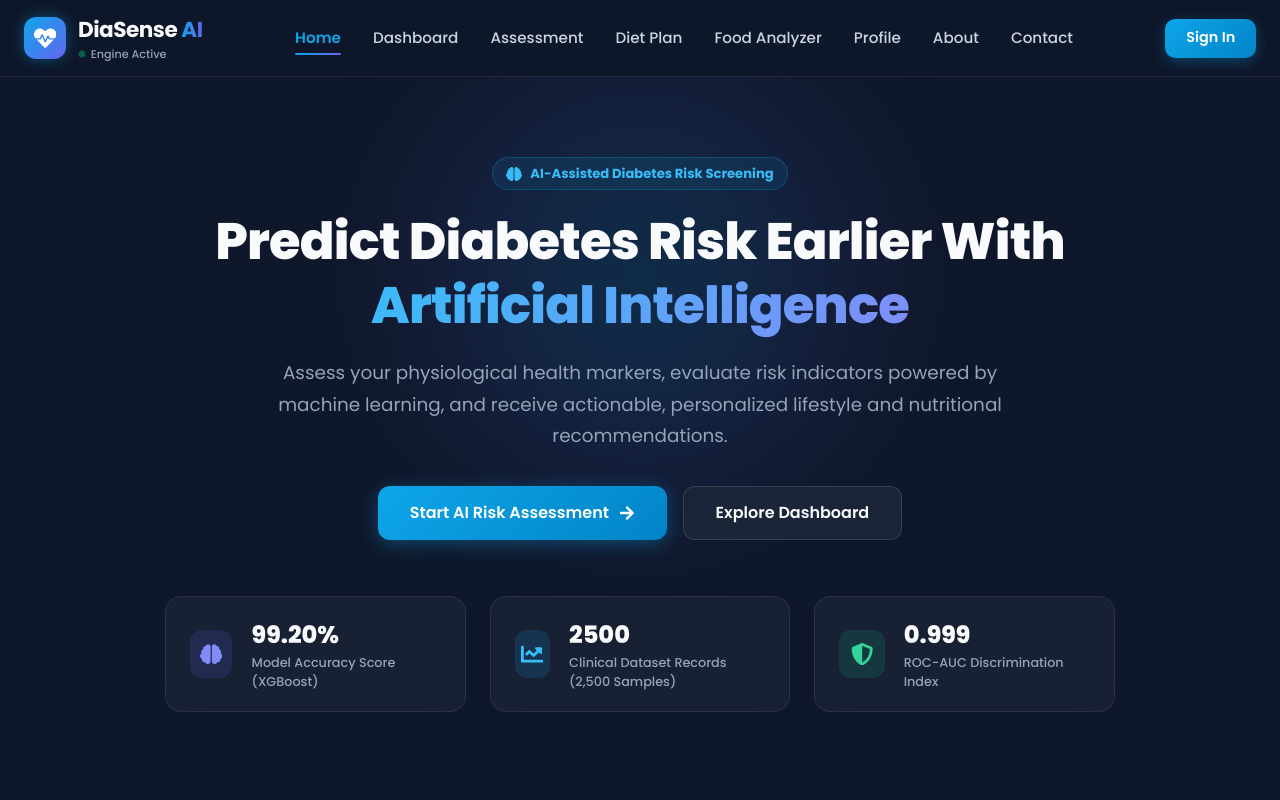
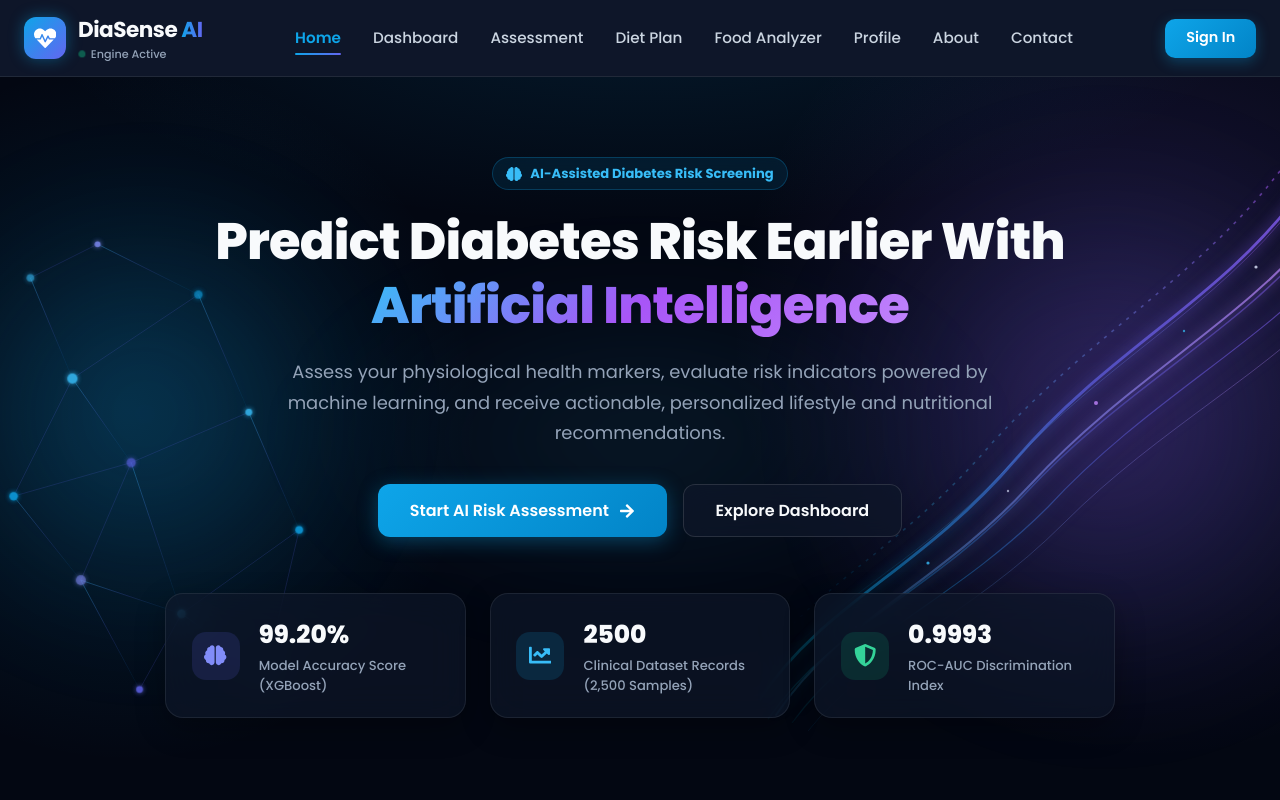
Before and after one commit to GAGANVK43/MajorPro, a React (Vite) app in the folder frontend/: page / in a window 1280 px wide. Shown: the top 800 px of the page. Built offline with nearby package versions, Linux system fonts and the light colour scheme; no server answers.

Commit message:
feat: Add geometric neural constellation and flowing energy wave ribbon background to Hero section

```diff
--- a/frontend/src/components/Hero/Hero.css
+++ b/frontend/src/components/Hero/Hero.css
@@ -1,23 +1,121 @@
 .hero-section {
   position: relative;
+  min-height: 85vh;
   padding: 5rem 1.5rem 4rem 1.5rem;
   overflow: hidden;
   display: flex;
   justify-content: center;
+  align-items: center;
+  background-color: #030712;
 }
 
-.hero-backdrop-glow {
+/* Background Atmosphere & Ambient Lighting */
+.hero-cosmic-bg {
   position: absolute;
-  top: -100px;
+  inset: 0;
+  background:
+    radial-gradient(ellipse 80% 50% at 50% -10%, rgba(14, 165, 233, 0.12) 0%, transparent 60%),
+    radial-gradient(circle 600px at 90% 35%, rgba(139, 92, 246, 0.18) 0%, transparent 70%),
+    radial-gradient(circle 500px at 10% 45%, rgba(14, 165, 233, 0.15) 0%, transparent 70%),
+    #030712;
+  pointer-events: none;
+}
+
+.hero-glow-left {
+  position: absolute;
+  top: 15%;
+  left: -80px;
+  width: 450px;
+  height: 450px;
+  border-radius: 50%;
+  background: radial-gradient(circle, rgba(14, 165, 233, 0.2) 0%, rgba(3, 7, 18, 0) 70%);
+  filter: blur(60px);
+  pointer-events: none;
+}
+
+.hero-glow-right {
+  position: absolute;
+  top: 10%;
+  right: -100px;
+  width: 550px;
+  height: 550px;
+  border-radius: 50%;
+  background: radial-gradient(circle, rgba(139, 92, 246, 0.25) 0%, rgba(99, 102, 241, 0.1) 40%, transparent 70%);
+  filter: blur(60px);
+  pointer-events: none;
+}
+
+.hero-glow-center {
+  position: absolute;
+  top: 25%;
   left: 50%;
   transform: translateX(-50%);
-  width: 600px;
-  height: 600px;
-  background: radial-gradient(circle, rgba(14, 165, 233, 0.18) 0%, rgba(99, 102, 241, 0.08) 50%, transparent 70%);
+  width: 700px;
+  height: 350px;
+  background: radial-gradient(ellipse, rgba(56, 189, 248, 0.1) 0%, transparent 70%);
+  filter: blur(50px);
   pointer-events: none;
-  filter: blur(50px);
 }
 
+/* Left Side: Neural Geometric Constellation */
+.hero-neural-left {
+  position: absolute;
+  top: 50%;
+  left: -20px;
+  transform: translateY(-50%);
+  width: 420px;
+  height: 580px;
+  pointer-events: none;
+  z-index: 1;
+  opacity: 0.85;
+}
+
+.neural-svg {
+  width: 100%;
+  height: 100%;
+  animation: floatNeural 8s ease-in-out infinite alternate;
+}
+
+@keyframes floatNeural {
+  0% { transform: translateY(0) rotate(0deg); }
+  100% { transform: translateY(-12px) rotate(1.5deg); }
+}
+
+.pulse-node {
+  animation: pulseGlow 3s ease-in-out infinite alternate;
+}
+
+@keyframes pulseGlow {
+  0% { transform-origin: center; opacity: 0.6; }
+  100% { transform-origin: center; opacity: 1; filter: drop-shadow(0 0 8px #38bdf8); }
+}
+
+/* Right Side: Ethereal Neon Flowing Energy Wave Ribbon */
+.hero-wave-right {
+  position: absolute;
+  top: 48%;
+  right: -40px;
+  transform: translateY(-50%);
+  width: 560px;
+  height: 600px;
+  pointer-events: none;
+  z-index: 1;
+  opacity: 0.9;
+}
+
+.wave-svg {
+  width: 100%;
+  height: 100%;
+  animation: waveFloat 10s ease-in-out infinite alternate;
+}
+
+@keyframes waveFloat {
+  0% { transform: scale(1) translateY(0); }
+  50% { transform: scale(1.03) translateY(-14px); }
+  100% { transform: scale(1) translateY(0); }
+}
+
+/* Foreground Container (Text & Controls) */
 .hero-container {
   max-width: 1100px;
   width: 100%;
@@ -25,7 +123,8 @@
   flex-direction: column;
   align-items: center;
   text-align: center;
-  z-index: 1;
+  position: relative;
+  z-index: 10;
 }
 
 .hero-badge {
@@ -35,11 +134,12 @@
   padding: 0.45rem 1.1rem;
   border-radius: 30px;
   background: rgba(14, 165, 233, 0.1);
-  border: 1px solid rgba(14, 165, 233, 0.3);
+  border: 1px solid rgba(14, 165, 233, 0.35);
   color: #38bdf8;
   font-size: 0.88rem;
   font-weight: 600;
   margin-bottom: 1.5rem;
+  backdrop-filter: blur(8px);
 }
 
 .badge-icon {
@@ -57,13 +157,14 @@
 }
 
 .gradient-text {
-  background: linear-gradient(135deg, #38bdf8 0%, #818cf8 100%);
+  background: linear-gradient(135deg, #38bdf8 0%, #a855f7 50%, #c084fc 100%);
   -webkit-background-clip: text;
   -webkit-text-fill-color: transparent;
+  display: inline-block;
 }
 
 .hero-description {
-  font-size: 1.15rem;
+  font-size: 1.12rem;
   line-height: 1.7;
   color: #94a3b8;
   max-width: 750px;
@@ -85,27 +186,30 @@
   align-items: center;
   gap: 0.6rem;
   transition: all 0.25s ease;
+  cursor: pointer;
 }
 
 .cta-btn.primary {
   background: linear-gradient(135deg, #0ea5e9 0%, #0284c7 100%);
   color: #ffffff;
   box-shadow: 0 4px 20px rgba(14, 165, 233, 0.35);
+  border: none;
 }
 
 .cta-btn.primary:hover {
   transform: translateY(-3px);
-  box-shadow: 0 8px 28px rgba(14, 165, 233, 0.5);
+  box-shadow: 0 8px 28px rgba(14, 165, 233, 0.55);
 }
 
 .cta-btn.secondary {
-  background: rgba(30, 41, 59, 0.8);
+  background: rgba(15, 23, 42, 0.7);
+  backdrop-filter: blur(12px);
   color: #f8fafc;
   border: 1px solid rgba(255, 255, 255, 0.12);
 }
 
 .cta-btn.secondary:hover {
-  background: rgba(30, 41, 59, 1);
+  background: rgba(30, 41, 59, 0.9);
   border-color: #0ea5e9;
   transform: translateY(-3px);
 }
@@ -121,33 +225,36 @@
 }
 
 .stat-card {
-  background: rgba(30, 41, 59, 0.6);
-  backdrop-filter: blur(16px);
+  background: rgba(15, 23, 42, 0.65);
+  backdrop-filter: blur(18px);
   border: 1px solid rgba(255, 255, 255, 0.08);
-  border-radius: 16px;
-  padding: 1.25rem 1.5rem;
+  border-radius: 18px;
+  padding: 1.35rem 1.6rem;
   display: flex;
   align-items: center;
   gap: 1.2rem;
   text-align: left;
-  transition: transform 0.25s ease, border-color 0.25s ease;
+  transition: transform 0.25s ease, border-color 0.25s ease, box-shadow 0.25s ease;
+  box-shadow: 0 10px 30px rgba(0, 0, 0, 0.3);
 }
 
 .stat-card:hover {
   transform: translateY(-4px);
-  border-color: rgba(14, 165, 233, 0.3);
+  border-color: rgba(14, 165, 233, 0.35);
+  box-shadow: 0 15px 35px rgba(0, 0, 0, 0.4), 0 0 20px rgba(14, 165, 233, 0.15);
 }
 
 .stat-icon-box {
   width: 48px;
   height: 48px;
-  border-radius: 12px;
+  border-radius: 14px;
   background: rgba(99, 102, 241, 0.15);
   color: #818cf8;
   display: flex;
   align-items: center;
   justify-content: center;
   font-size: 1.4rem;
+  flex-shrink: 0;
 }
 
 .stat-icon-box.cyan {
@@ -161,26 +268,30 @@
 }
 
 .stat-content h3 {
-  font-size: 1.5rem;
+  font-size: 1.55rem;
   font-weight: 800;
   color: #f8fafc;
+  margin: 0 0 0.2rem 0;
 }
 
 .stat-content p {
-  font-size: 0.8rem;
+  font-size: 0.82rem;
   color: #94a3b8;
   font-weight: 500;
+  margin: 0;
 }
 
-.disclaimer-banner {
-  background: rgba(245, 158, 11, 0.1);
-  border: 1px solid rgba(245, 158, 11, 0.3);
-  color: #fcd34d;
-  font-size: 0.82rem;
-  padding: 0.6rem 1.2rem;
-  border-radius: 10px;
-  max-width: 800px;
-  line-height: 1.4;
+@media (max-width: 1024px) {
+  .hero-neural-left {
+    width: 280px;
+    left: -40px;
+    opacity: 0.45;
+  }
+  .hero-wave-right {
+    width: 380px;
+    right: -50px;
+    opacity: 0.55;
+  }
 }
 
 @media (max-width: 768px) {
@@ -198,4 +309,8 @@
     width: 100%;
     justify-content: center;
   }
+  .hero-neural-left,
+  .hero-wave-right {
+    display: none;
+  }
 }
--- a/frontend/src/components/Hero/Hero.jsx
+++ b/frontend/src/components/Hero/Hero.jsx
@@ -9,7 +9,7 @@ function Hero() {
   const [modelMetrics, setModelMetrics] = useState({
     accuracy_percentage: "99.20%",
     dataset_samples: 2500,
-    roc_auc: 0.999,
+    roc_auc: 0.9993,
   });
 
   useEffect(() => {
@@ -26,7 +26,7 @@ function Hero() {
           setModelMetrics({
             accuracy_percentage: resData.data.accuracy_percentage || "99.20%",
             dataset_samples: resData.data.dataset_samples || 2500,
-            roc_auc: resData.data.roc_auc || 0.999,
+            roc_auc: resData.data.roc_auc || 0.9993,
           });
         }
       })
@@ -35,7 +35,160 @@ function Hero() {
 
   return (
     <section className="hero-section">
-      <div className="hero-backdrop-glow" />
+      {/* Ambient Lighting & Atmosphere */}
+      <div className="hero-cosmic-bg" />
+      <div className="hero-glow-left" />
+      <div className="hero-glow-right" />
+      <div className="hero-glow-center" />
+
+      {/* Left Side: Neural Network Geometric Constellation */}
+      <div className="hero-neural-left">
+        <svg viewBox="0 0 500 650" fill="none" xmlns="http://www.w3.org/2000/svg" className="neural-svg">
+          <defs>
+            <linearGradient id="neuralGrad" x1="0%" y1="0%" x2="100%" y2="100%">
+              <stop offset="0%" stopColor="#38bdf8" stopOpacity="0.8" />
+              <stop offset="50%" stopColor="#6366f1" stopOpacity="0.4" />
+              <stop offset="100%" stopColor="#0ea5e9" stopOpacity="0.1" />
+            </linearGradient>
+            <filter id="glowFilter" x="-20%" y="-20%" width="140%" height="140%">
+              <feGaussianBlur stdDeviation="3" result="blur" />
+              <feMerge>
+                <feMergeNode in="blur" />
+                <feMergeNode in="SourceGraphic" />
+              </feMerge>
+            </filter>
+          </defs>
+
+          {/* Network Connection Lines */}
+          <g stroke="url(#neuralGrad)" strokeWidth="1" opacity="0.6">
+            <line x1="60" y1="120" x2="140" y2="80" />
+            <line x1="140" y1="80" x2="260" y2="140" />
+            <line x1="60" y1="120" x2="110" y2="240" />
+            <line x1="110" y1="240" x2="260" y2="140" />
+            <line x1="110" y1="240" x2="180" y2="340" />
+            <line x1="260" y1="140" x2="320" y2="280" />
+            <line x1="180" y1="340" x2="320" y2="280" />
+            <line x1="40" y1="380" x2="110" y2="240" />
+            <line x1="40" y1="380" x2="180" y2="340" />
+            <line x1="180" y1="340" x2="120" y2="480" />
+            <line x1="40" y1="380" x2="120" y2="480" />
+            <line x1="120" y1="480" x2="240" y2="520" />
+            <line x1="180" y1="340" x2="240" y2="520" />
+            <line x1="320" y1="280" x2="380" y2="420" />
+            <line x1="240" y1="520" x2="380" y2="420" />
+            <line x1="120" y1="480" x2="190" y2="610" />
+            <line x1="240" y1="520" x2="190" y2="610" />
+            <line x1="240" y1="520" x2="340" y2="590" />
+            <line x1="380" y1="420" x2="340" y2="590" />
+          </g>
+
+          {/* Glowing Neural Vertices & Nodes */}
+          <g filter="url(#glowFilter)">
+            <circle cx="60" cy="120" r="4.5" fill="#38bdf8" className="pulse-node" />
+            <circle cx="140" cy="80" r="3.5" fill="#818cf8" />
+            <circle cx="260" cy="140" r="5" fill="#0ea5e9" className="pulse-node" />
+            <circle cx="110" cy="240" r="6" fill="#38bdf8" />
+            <circle cx="180" cy="340" r="5.5" fill="#6366f1" className="pulse-node" />
+            <circle cx="320" cy="280" r="4" fill="#38bdf8" />
+            <circle cx="40" cy="380" r="5" fill="#0ea5e9" />
+            <circle cx="120" cy="480" r="6" fill="#818cf8" className="pulse-node" />
+            <circle cx="240" cy="520" r="5" fill="#38bdf8" />
+            <circle cx="380" cy="420" r="4.5" fill="#0ea5e9" />
+            <circle cx="190" cy="610" r="4" fill="#6366f1" />
+            <circle cx="340" cy="590" r="4.5" fill="#38bdf8" className="pulse-node" />
+          </g>
+        </svg>
+      </div>
+
+      {/* Right Side: Ethereal Neon Flowing Energy Wave Ribbon */}
+      <div className="hero-wave-right">
+        <svg viewBox="0 0 700 700" fill="none" xmlns="http://www.w3.org/2000/svg" className="wave-svg">
+          <defs>
+            <linearGradient id="waveGrad1" x1="100%" y1="0%" x2="0%" y2="100%">
+              <stop offset="0%" stopColor="#8b5cf6" stopOpacity="0.9" />
+              <stop offset="40%" stopColor="#6366f1" stopOpacity="0.7" />
+              <stop offset="80%" stopColor="#0ea5e9" stopOpacity="0.5" />
+              <stop offset="100%" stopColor="#06b6d4" stopOpacity="0.1" />
+            </linearGradient>
+            <linearGradient id="waveGrad2" x1="100%" y1="10%" x2="0%" y2="90%">
+              <stop offset="0%" stopColor="#c084fc" stopOpacity="0.8" />
+              <stop offset="50%" stopColor="#818cf8" stopOpacity="0.6" />
+              <stop offset="100%" stopColor="#38bdf8" stopOpacity="0.15" />
+            </linearGradient>
+            <linearGradient id="waveGrad3" x1="100%" y1="0%" x2="20%" y2="100%">
+              <stop offset="0%" stopColor="#a855f7" stopOpacity="0.6" />
+              <stop offset="70%" stopColor="#38bdf8" stopOpacity="0.3" />
+              <stop offset="100%" stopColor="#0284c7" stopOpacity="0.0" />
+            </linearGradient>
+            <filter id="waveGlow" x="-20%" y="-20%" width="140%" height="140%">
+              <feGaussianBlur stdDeviation="8" result="blur" />
+              <feMerge>
+                <feMergeNode in="blur" />
+                <feMergeNode in="SourceGraphic" />
+              </feMerge>
+            </filter>
+          </defs>
+
+          {/* Layered Flowing Wave Ribbons */}
+          <g filter="url(#waveGlow)">
+            {/* Primary Energy Strands */}
+            <path
+              d="M 680,40 C 580,180 440,240 320,380 C 200,520 80,560 0,680"
+              stroke="url(#waveGrad1)"
+              strokeWidth="3.5"
+              strokeLinecap="round"
+            />
+            <path
+              d="M 700,90 C 600,210 460,280 340,410 C 220,540 100,580 20,700"
+              stroke="url(#waveGrad2)"
+              strokeWidth="2.5"
+              strokeLinecap="round"
+            />
+            <path
+              d="M 650,20 C 550,150 420,220 290,360 C 170,500 60,540 -20,660"
+              stroke="url(#waveGrad3)"
+              strokeWidth="2"
+              strokeDasharray="4 8"
+            />
+
+            {/* Fine Wave Density Threads */}
+            <path
+              d="M 720,130 C 620,240 480,310 360,440 C 240,560 120,600 40,710"
+              stroke="url(#waveGrad1)"
+              strokeWidth="1.5"
+              opacity="0.7"
+            />
+            <path
+              d="M 740,160 C 640,270 500,340 380,460 C 260,580 140,620 60,720"
+              stroke="url(#waveGrad2)"
+              strokeWidth="1.2"
+              opacity="0.5"
+            />
+            <path
+              d="M 670,60 C 570,190 430,260 310,390 C 190,520 70,560 -10,680"
+              stroke="url(#waveGrad3)"
+              strokeWidth="1"
+              opacity="0.8"
+            />
+            <path
+              d="M 690,110 C 590,225 450,295 330,425 C 210,550 90,590 10,705"
+              stroke="url(#waveGrad1)"
+              strokeWidth="1.8"
+              opacity="0.6"
+            />
+          </g>
+
+          {/* Floating Starlight Sparkles */}
+          <circle cx="620" cy="140" r="2" fill="#e0e7ff" opacity="0.9" />
+          <circle cx="530" cy="220" r="1.5" fill="#38bdf8" opacity="0.8" />
+          <circle cx="420" cy="310" r="2.5" fill="#c084fc" opacity="0.9" />
+          <circle cx="310" cy="420" r="1.5" fill="#e0e7ff" opacity="0.7" />
+          <circle cx="210" cy="510" r="2" fill="#38bdf8" opacity="0.9" />
+          <circle cx="120" cy="590" r="1.5" fill="#a855f7" opacity="0.8" />
+        </svg>
+      </div>
+
+      {/* Main Foreground Container (Text & Controls Untouched) */}
       <div className="hero-container">
         <div className="hero-badge">
           <FaBrain className="badge-icon" />
```
